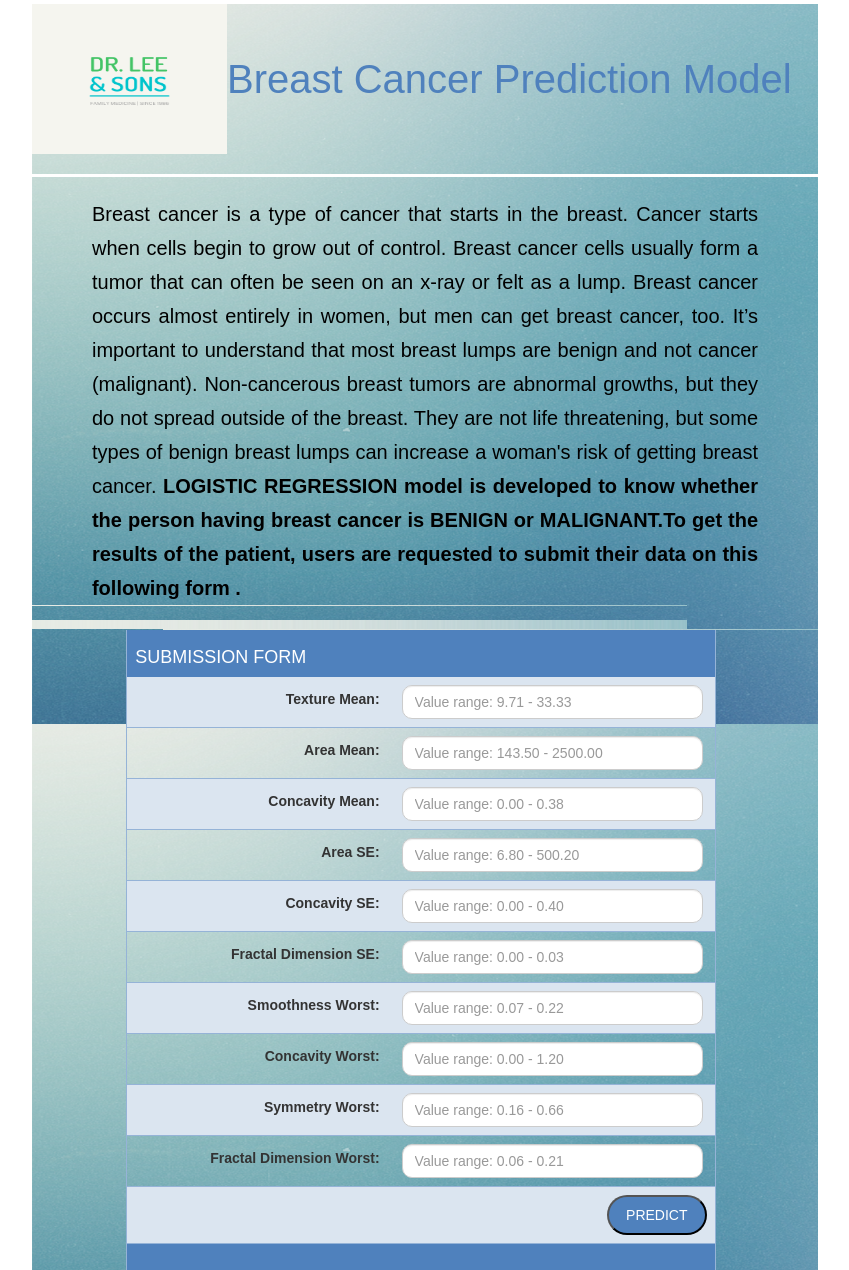
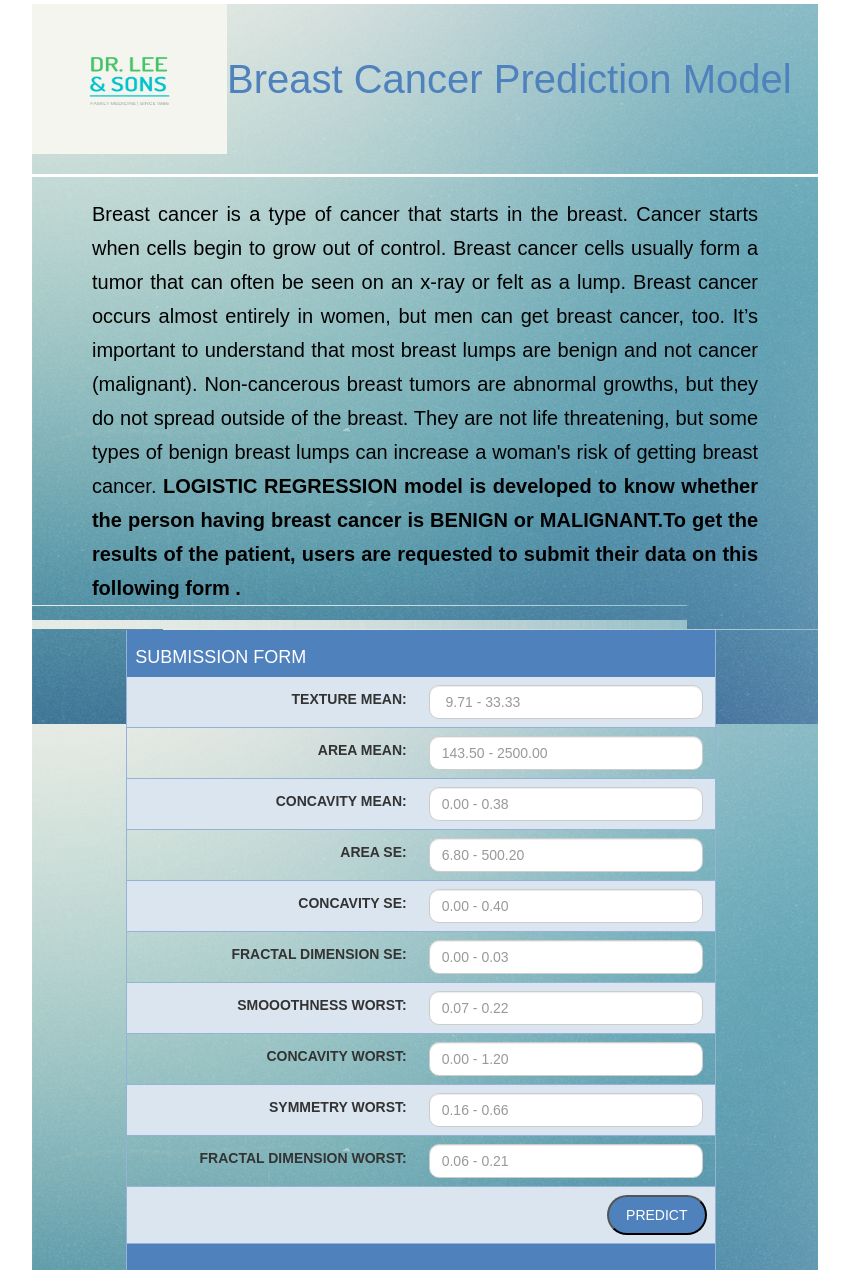
Before and after one commit to Hrutuja09/Breast-Cancer-Prediction-App, a Flask app: page / in a window 1280 px wide. Shown: the whole page, without its empty margins (215-1064 px from the left). Run offline with Flask 2, Linux system fonts and the light colour scheme; parts of the project's set-up code (start-up, migrations or seed data) failed here and were passed over; some libraries are stand-ins or nearby versions; some web fonts are replaced.

Commit message:
Update index.html

```diff
--- a/templates/index.html
+++ b/templates/index.html
@@ -42,10 +42,10 @@ They are not life threatening, but some types of benign breast lumps can increas
                 <tfoot>
                   <tr><th colspan="2"><center><b><h4>{{ prediction_text}}</h4></b></center></th></tr>
                 </tfoot>
-                 <tr><td><label for = "texture_mean">Texture Mean:</label></td>
+                 <tr><td><label for = "texture_mean">TEXTURE MEAN:</label></td>
                   <td>
                     <span>
-                      <input  class="form-control" type= "text" name="texture_mean" placeholder="Value range: 9.71 - 33.33" required="required" />
+                      <input  class="form-control" type= "text" name="texture_mean" placeholder=" 9.71 - 33.33" required="required" />
                     </span>
                 </td></tr>
         </div>
@@ -53,9 +53,9 @@ They are not life threatening, but some types of benign breast lumps can increas
 
       <div class="form-group">
         <div class="col-sm-10">
-          <tr><td><label for = "area_mean">Area Mean:</label></td>
+          <tr><td><label for = "area_mean">AREA MEAN:</label></td>
             <td>
-          <span><input  class="form-control" type="text" name="area_mean" placeholder="Value range: 143.50 - 2500.00" required="required" /></span>
+          <span><input  class="form-control" type="text" name="area_mean" placeholder="143.50 - 2500.00" required="required" /></span>
           </td></tr>
         </div>
       </div>
@@ -63,10 +63,10 @@ They are not life threatening, but some types of benign breast lumps can increas
 
       <div class="form-group">
         <div class="col-sm-10">
-          <tr><td><label for = "concavity_mean">Concavity Mean:</label></td>
+          <tr><td><label for = "concavity_mean">CONCAVITY MEAN:</label></td>
             <td>
           <span>
-          <input  class="form-control" type="text" name="concavity_mean" placeholder="Value range: 0.00 - 0.38" required="required" />
+          <input  class="form-control" type="text" name="concavity_mean" placeholder="0.00 - 0.38" required="required" />
         </span>
       </td></tr>
         </div>
@@ -74,10 +74,10 @@ They are not life threatening, but some types of benign breast lumps can increas
 
       <div class="form-group">
         <div class="col-sm-10">
-        <tr><td><label for = "area_se">Area SE:</label></td>
+        <tr><td><label for = "area_se">AREA SE:</label></td>
           <td>
           <span>
-          <input  class="form-control" type="text" name="area_se" placeholder="Value range: 6.80 - 500.20" required="required" />
+          <input  class="form-control" type="text" name="area_se" placeholder="6.80 - 500.20" required="required" />
           </span>
         </td></tr>
         </div>
@@ -85,10 +85,10 @@ They are not life threatening, but some types of benign breast lumps can increas
 
       <div class="form-group">
         <div class="col-sm-10">
-          <tr><td><label for = "concavity_se">Concavity SE:</label></td>
+          <tr><td><label for = "concavity_se">CONCAVITY SE:</label></td>
           <td>
           <span>
-          <input  class="form-control" type="text" name="concavity_se" placeholder="Value range: 0.00 - 0.40" required="required" />
+          <input  class="form-control" type="text" name="concavity_se" placeholder="0.00 - 0.40" required="required" />
           </span>
         </td></tr>
         </div>
@@ -96,10 +96,10 @@ They are not life threatening, but some types of benign breast lumps can increas
 
       <div class="form-group">
         <div class="col-sm-10">
-          <tr><td><label for = "fractal_dimension_se">Fractal Dimension SE:</label></td>
+          <tr><td><label for = "fractal_dimension_se">FRACTAL DIMENSION SE:</label></td>
             <td>
           <span>
-          <input  class="form-control" type="text" name="fractal_dimension_se" placeholder="Value range: 0.00 - 0.03" required="required" />
+          <input  class="form-control" type="text" name="fractal_dimension_se" placeholder="0.00 - 0.03" required="required" />
           </span>
         </td></tr>
         </div>
@@ -107,10 +107,10 @@ They are not life threatening, but some types of benign breast lumps can increas
 
       <div class="form-group">
         <div class="col-sm-10">
-          <tr><td><label for = "smoothness_worst">Smoothness Worst:</label></td>
+          <tr><td><label for = "smoothness_worst">SMOOOTHNESS WORST:</label></td>
             <td>
           <span>
-          <input  class="form-control" type="text" name="smoothness_worst" placeholder="Value range: 0.07 - 0.22" required="required" />
+          <input  class="form-control" type="text" name="smoothness_worst" placeholder="0.07 - 0.22" required="required" />
           </span>
         </td></tr>
         </div>
@@ -118,10 +118,10 @@ They are not life threatening, but some types of benign breast lumps can increas
 
       <div class="form-group">
         <div class="col-sm-10">
-          <tr><td><label for = "concavity_worst">Concavity Worst:</label></td>
+          <tr><td><label for = "concavity_worst">CONCAVITY WORST:</label></td>
           <td>
           <span>
-          <input  class="form-control" type="text" name="concavity_worst" placeholder="Value range: 0.00 - 1.20" required="required" />
+          <input  class="form-control" type="text" name="concavity_worst" placeholder="0.00 - 1.20" required="required" />
           </span>
         </td></tr>
         </div>
@@ -129,10 +129,10 @@ They are not life threatening, but some types of benign breast lumps can increas
 
       <div class="form-group">
         <div class="col-sm-10">
-          <tr><td><label for = "symmetry_worst">Symmetry Worst:</label></td>
+          <tr><td><label for = "symmetry_worst">SYMMETRY WORST:</label></td>
             <td>
           <span>
-          <input  class="form-control" type="text" name="symmetry_worst" placeholder="Value range: 0.16 - 0.66" required="required" />
+          <input  class="form-control" type="text" name="symmetry_worst" placeholder="0.16 - 0.66" required="required" />
           </span>
         </td></tr>
         </div>
@@ -140,10 +140,10 @@ They are not life threatening, but some types of benign breast lumps can increas
 
       <div class="form-group">
         <div class="col-sm-10">
-          <tr><td><label for = "fractal_dimension_worst">Fractal Dimension Worst:</label></td>
+          <tr><td><label for = "fractal_dimension_worst">FRACTAL DIMENSION WORST:</label></td>
             <td>
           <span>
-          <input  class="form-control" type="text" name="fractal_dimension_worst" placeholder="Value range: 0.06 - 0.21" size="5" required="required"/>
+          <input  class="form-control" type="text" name="fractal_dimension_worst" placeholder="0.06 - 0.21" size="5" required="required"/>
           </span>
         </td></tr>
         </div>
```
